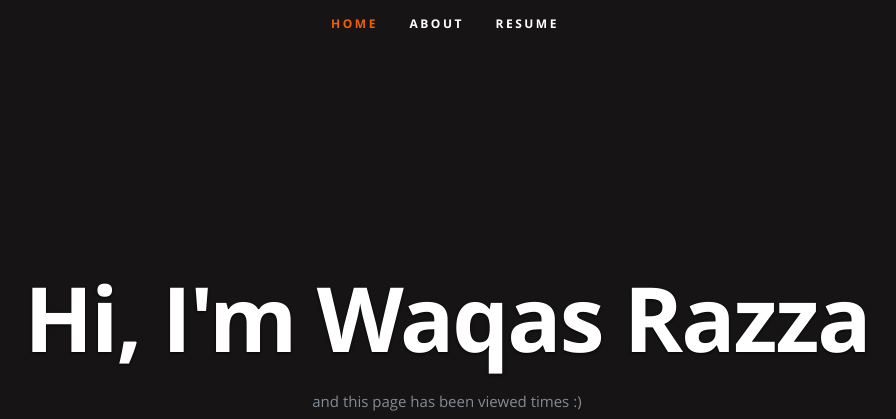
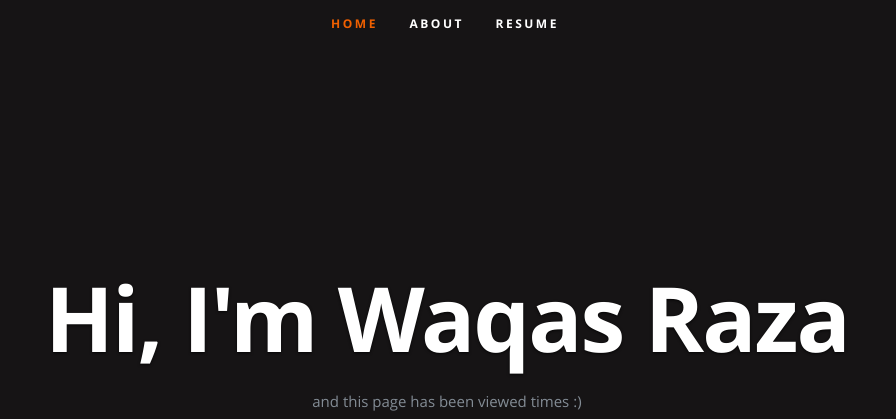
Before and after one commit to waqas1001/azure_resume, a plain HTML site: page frontend/index.html in a window 1280 px wide. Shown: the top 419 px of the page, without its empty margins (195-1091 px from the left). Drawn offline with nearby package versions, Linux system fonts and the light colour scheme; no server answers.

Commit message:
updated the HTML

```diff
--- a/frontend/index.html
+++ b/frontend/index.html
@@ -54,7 +54,7 @@
 
       <div class="row banner">
          <div class="banner-text">
-            <h1 class="responsive-headline">Hi, I'm Waqas Razza</h1>
+            <h1 class="responsive-headline">Hi, I'm Waqas Raza</h1>
 
             <p>and this page has been viewed <a id="counter"></a> times :) </p>
             <ul class="social">
```
Also changed, not shown: 1 other file.
